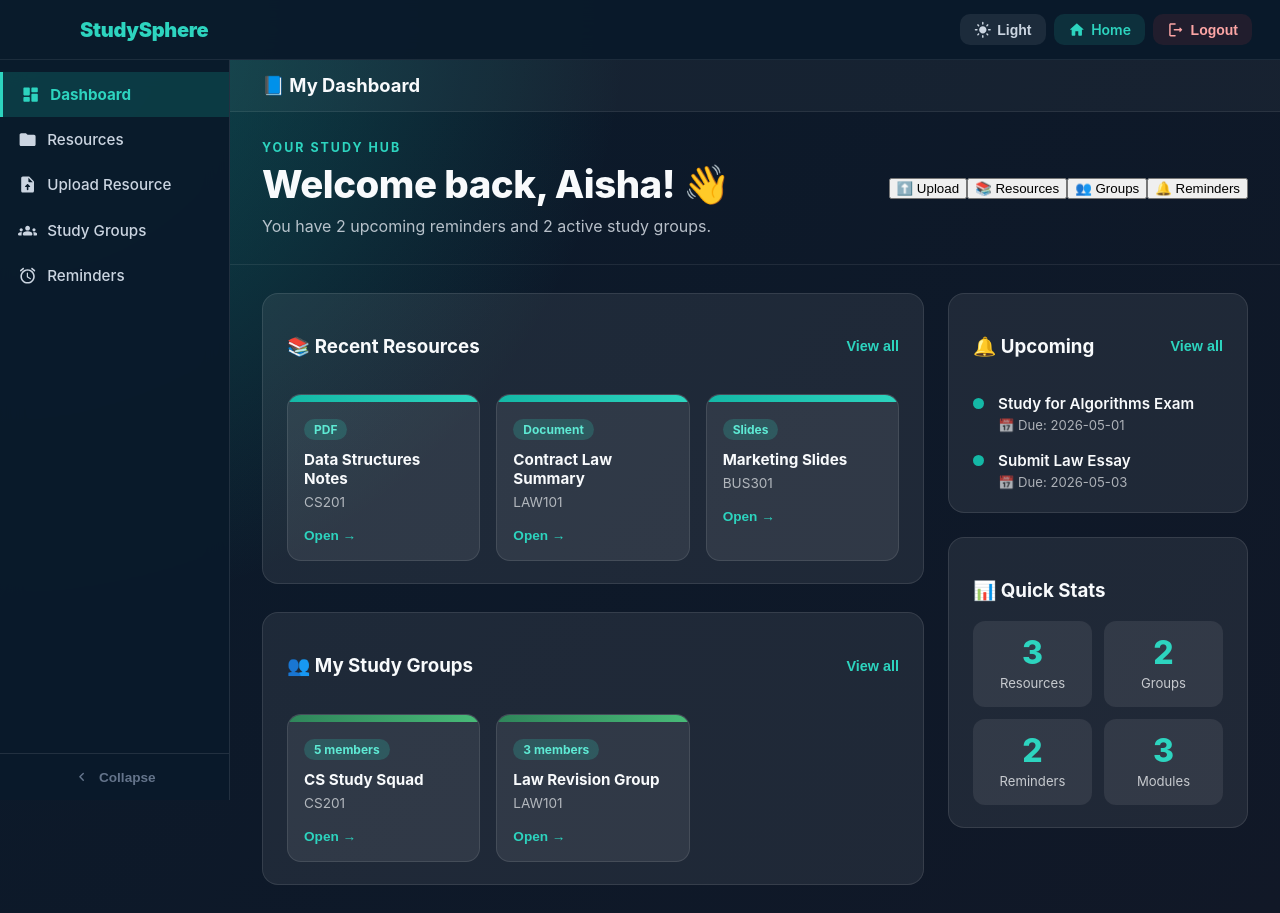
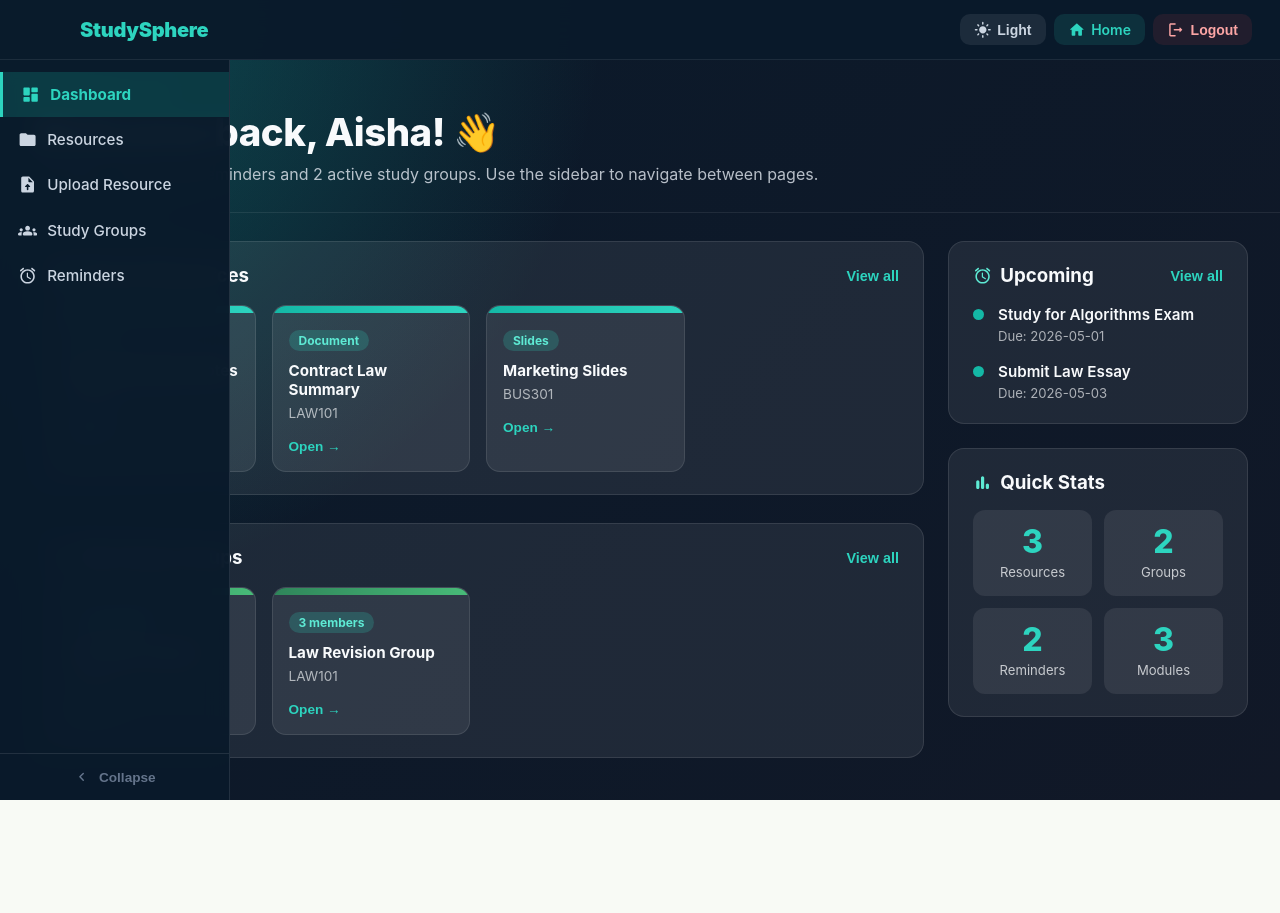
Before and after one commit to aishataminu90-sys/studysphere, a React (Vite) app in the folder studysphere-client/: page /dashboard in a window 1280 px wide. After the commit the page ends 800 px from the top, so only its background shows below. Built offline with nearby package versions, Linux system fonts and the light colour scheme.

Commit message:
Save Dashboard, Sidebar, and DashboardNavbar updates

```diff
--- a/studysphere-client/src/components/Sidebar.jsx
+++ b/studysphere-client/src/components/Sidebar.jsx
@@ -1,5 +1,4 @@
-// Sidebar.jsx - Collapsible left navigation for logged-in pages
-// Arrow button at the bottom toggles open/closed
+
 
 import { useState } from "react";
 import { NavLink } from "react-router-dom";
--- a/studysphere-client/src/pages/Dashboard.jsx
+++ b/studysphere-client/src/pages/Dashboard.jsx
@@ -1,96 +1,103 @@
-// Dashboard.jsx - Main page shown after login
-// Layout inspired by Moodle: top navbar, sidebar, course-style cards
 import { useState } from "react";
 import { useNavigate } from "react-router-dom";
 import Sidebar from "../components/Sidebar";
 import DashboardNavbar from "../components/DashboardNavbar";
+import FolderRoundedIcon from "@mui/icons-material/FolderRounded";
+import AccessAlarmRoundedIcon from "@mui/icons-material/AccessAlarmRounded";
+import GroupsRoundedIcon from "@mui/icons-material/GroupsRounded";
+import BarChartRoundedIcon from "@mui/icons-material/BarChartRounded";
 import "../styles/Dashboard.css";
 
+// Dashboard is the main page the user lands on after logging in
+// Layout is inspired by Moodle - course cards, timeline, and stats
 function Dashboard() {
   const navigate = useNavigate();
 
-  // Controls dark/light mode - matches theme system
+  // Theme state - glass is dark mode, campus is light mode
   const [theme, setTheme] = useState("glass");
 
-  // Mock username - will come from backend auth later
+  // Sidebar collapsed state
+  const [sidebarCollapsed, setSidebarCollapsed] = useState(false);
+
+  // Hardcoded username for now - will come from auth/backend later
   const username = "Aisha";
 
-  // Mock recent resources - will be fetched from backend later
+  // Mock resources - will be replaced with real API call later
   const [recentResources] = useState([
     { id: 1, title: "Data Structures Notes", module: "CS201", type: "PDF" },
     { id: 2, title: "Contract Law Summary", module: "LAW101", type: "Document" },
     { id: 3, title: "Marketing Slides", module: "BUS301", type: "Slides" },
   ]);
 
-  // Mock reminders - will be fetched from backend later
+  // Mock reminders - will be replaced with real API call later
   const [reminders] = useState([
     { id: 1, title: "Study for Algorithms Exam", dueDate: "2026-05-01" },
     { id: 2, title: "Submit Law Essay", dueDate: "2026-05-03" },
   ]);
 
-  // Mock study groups - will be fetched from backend later
+  // Mock study groups - will be replaced with real API call later
   const [studyGroups] = useState([
     { id: 1, name: "CS Study Squad", module: "CS201", members: 5 },
     { id: 2, name: "Law Revision Group", module: "LAW101", members: 3 },
   ]);
 
   return (
-    <div className={`dashboard-page ${theme}`}>
+     <div className={`dashboard-page ${theme} ${sidebarCollapsed ? "sidebar-collapsed" : ""}`}>
 
-      {/* Top navbar - logo, theme toggle, home, logout */}
+      {/* Collapsible sidebar on the left */}
+      <Sidebar collapsed={sidebarCollapsed} setCollapsed={setSidebarCollapsed} />
+
+      {/* Top navbar with theme toggle, home link, logout */}
       <DashboardNavbar theme={theme} setTheme={setTheme} />
 
-      <div className="dashboard-layout">
-
-        {/* Sidebar navigation */}
-        <Sidebar />
-
-        <div className="dashboard-wrapper">
-
-          {/* Page title bar */}
-          <header className="dash-topbar">
-            <div className="dash-topbar-left">
-              <h2>📘 My Dashboard</h2>
-            </div>
-          </header>
+      {/* Main content area */}
+      <div className="dashboard-content-wrapper">
 
         {/* Welcome banner */}
         <div className="dash-welcome-banner">
           <div>
             <p className="dash-tagline">YOUR STUDY HUB</p>
             <h1>Welcome back, {username}! 👋</h1>
-              <p className="dash-subtitle">You have {reminders.length} upcoming reminders and {studyGroups.length} active study groups.</p>
-            </div>
-            <div className="dash-quick-actions">
-              <button className="action-btn" onClick={() => navigate("/upload")}>⬆️ Upload</button>
-              <button className="action-btn" onClick={() => navigate("/resources")}>📚 Resources</button>
-              <button className="action-btn" onClick={() => navigate("/studygroups")}>👥 Groups</button>
-              <button className="action-btn" onClick={() => navigate("/reminders")}>🔔 Reminders</button>
+            <p className="dash-subtitle">
+              You have {reminders.length} upcoming reminders and {studyGroups.length} active study groups.
+              Use the sidebar to navigate between pages.
+            </p>
           </div>
         </div>
 
-          {/* Main content grid - Moodle style */}
+        {/* Main content - two columns like Moodle */}
         <main className="dash-content">
 
-            {/* Left column - resources + groups */}
+          {/* Left column - resources and groups */}
           <div className="dash-left-col">
 
-              {/* Recent Resources - styled like Moodle course cards */}
+            {/* Recent Resources section */}
             <section className="dash-section">
               <div className="dash-section-header">
-                  <h3>📚 Recent Resources</h3>
-                  <button className="dash-link-btn" onClick={() => navigate("/resources")}>View all</button>
+                <div className="section-title">
+                  <FolderRoundedIcon className="section-icon" />
+                  <h3>Recent Resources</h3>
                 </div>
+                {/* Takes user to the full resources page */}
+                <button className="dash-link-btn" onClick={() => navigate("/resources")}>
+                  View all
+                </button>
+              </div>
+
+              {/* Resource cards in a grid */}
               <div className="dash-course-grid">
                 {recentResources.map((resource) => (
                   <div key={resource.id} className="course-card">
-                      {/* Coloured top bar like Moodle course cards */}
+                    {/* Coloured top strip like Moodle course cards */}
                     <div className="course-card-bar"></div>
                     <div className="course-card-body">
                       <span className="course-card-tag">{resource.type}</span>
                       <h4>{resource.title}</h4>
                       <p>{resource.module}</p>
-                        <button className="course-card-btn" onClick={() => navigate("/resources")}>
+                      <button
+                        className="course-card-btn"
+                        onClick={() => navigate("/resources")}
+                      >
                         Open →
                       </button>
                     </div>
@@ -99,21 +106,32 @@ function Dashboard() {
               </div>
             </section>
 
-              {/* Study Groups */}
+            {/* Study Groups section */}
             <section className="dash-section">
               <div className="dash-section-header">
-                  <h3>👥 My Study Groups</h3>
-                  <button className="dash-link-btn" onClick={() => navigate("/studygroups")}>View all</button>
+                <div className="section-title">
+                  <GroupsRoundedIcon className="section-icon" />
+                  <h3>My Study Groups</h3>
                 </div>
+                {/* Takes user to the full study groups page */}
+                <button className="dash-link-btn" onClick={() => navigate("/studygroups")}>
+                  View all
+                </button>
+              </div>
+
               <div className="dash-course-grid">
                 {studyGroups.map((group) => (
                   <div key={group.id} className="course-card">
+                    {/* Green bar for groups to distinguish from resources */}
                     <div className="course-card-bar group-bar"></div>
                     <div className="course-card-body">
                       <span className="course-card-tag">{group.members} members</span>
                       <h4>{group.name}</h4>
                       <p>{group.module}</p>
-                        <button className="course-card-btn" onClick={() => navigate("/studygroups")}>
+                      <button
+                        className="course-card-btn"
+                        onClick={() => navigate("/studygroups")}
+                      >
                         Open →
                       </button>
                     </div>
@@ -124,31 +142,41 @@ function Dashboard() {
 
           </div>
 
-            {/* Right column - reminders timeline like Moodle timeline block */}
+          {/* Right column - reminders and stats */}
           <div className="dash-right-col">
+
+            {/* Upcoming reminders timeline */}
             <section className="dash-section">
               <div className="dash-section-header">
-                  <h3>🔔 Upcoming</h3>
-                  <button className="dash-link-btn" onClick={() => navigate("/reminders")}>View all</button>
+                <div className="section-title">
+                  <AccessAlarmRoundedIcon className="section-icon" />
+                  <h3>Upcoming</h3>
+                </div>
+                <button className="dash-link-btn" onClick={() => navigate("/reminders")}>
+                  View all
+                </button>
               </div>
 
-                {/* Timeline list */}
               <div className="dash-timeline">
                 {reminders.map((reminder) => (
                   <div key={reminder.id} className="timeline-item">
+                    {/* Dot on the left of each reminder */}
                     <div className="timeline-dot"></div>
                     <div className="timeline-content">
                       <p className="timeline-title">{reminder.title}</p>
-                        <p className="timeline-date">📅 Due: {reminder.dueDate}</p>
+                      <p className="timeline-date">Due: {reminder.dueDate}</p>
                     </div>
                   </div>
                 ))}
               </div>
             </section>
 
-              {/* Quick stats block like Moodle */}
+            {/* Quick stats block */}
             <section className="dash-section dash-stats">
-                <h3>📊 Quick Stats</h3>
+              <div className="section-title" style={{ marginBottom: "16px" }}>
+                <BarChartRoundedIcon className="section-icon" />
+                <h3>Quick Stats</h3>
+              </div>
               <div className="stats-grid">
                 <div className="stat-item">
                   <span className="stat-number">3</span>
@@ -168,10 +196,9 @@ function Dashboard() {
                 </div>
               </div>
             </section>
+
           </div>
-
         </main>
-        </div>
       </div>
     </div>
   );
--- a/studysphere-client/src/styles/DashboardNavbar.css
+++ b/studysphere-client/src/styles/DashboardNavbar.css
@@ -1,5 +1,3 @@
-/* DashboardNavbar.css - Top bar for logged-in pages only */
-
 /* ─── Container ─────────────────────────────────────────── */
 .dash-navbar {
   position: sticky;
```
Lines whose indentation alone changed are shown as unchanged.
